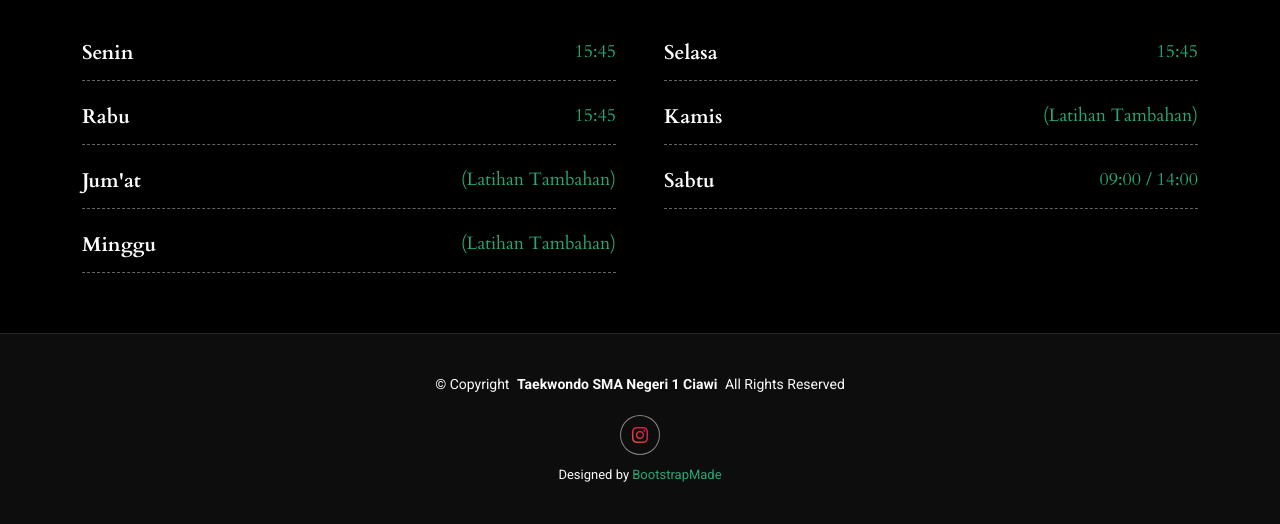
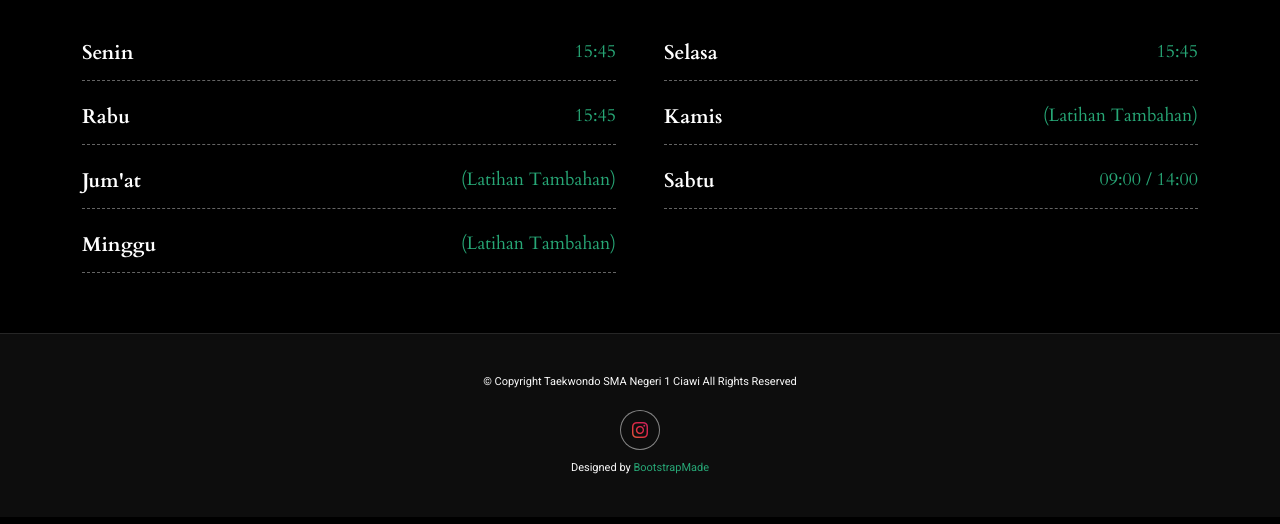
Before and after one commit to darkMA002/taekwondo-sman1c-tasik, a plain HTML site: page services.html in a window 1280 px wide. Shown: the part 550-1074 px from the top of the page. Drawn offline with Linux system fonts and the light colour scheme.

Commit message:
Footer
-Copyright font-size

```diff
--- a/services.html
+++ b/services.html
@@ -200,15 +200,15 @@
   <footer id="footer" class="footer">
 
     <div class="container">
-      <div class="copyright text-center ">
-        <p>© <span>Copyright</span> <strong class="px-1 sitename">Taekwondo SMA Negeri 1 Ciawi</strong> <span>All Rights Reserved</span></p>
+      <div class="copyright text-center">
+        <p style="text-align: center; font-size: 11px;">© Copyright Taekwondo SMA Negeri 1 Ciawi All Rights Reserved</p>
       <div class="social-links d-flex justify-content-center">
         <!--a href=""><i class="bi bi-twitter-x"></i></a-->
         <!--a href=""><i class="bi bi-facebook"></i></a-->
         <a href="https://www.instagram.com/sman1cteam/" target="_blank" class="bi bi-instagram ig-icon"></i></a>
         <!--a href=""><i class="bi bi-linkedin"></i></a> -->
       </div>
-      <div class="credits">
+      <div class="credits" style="font-size: 11px;">
         Designed by <a href="https://bootstrapmade.com/">BootstrapMade</a>
       </div>
     </div>
```
Also changed, not shown: about.html (+3 -3 lines), contact.html (+3 -3 lines), gallery.html (+3 -3 lines), index.html (+2 -2 lines).
